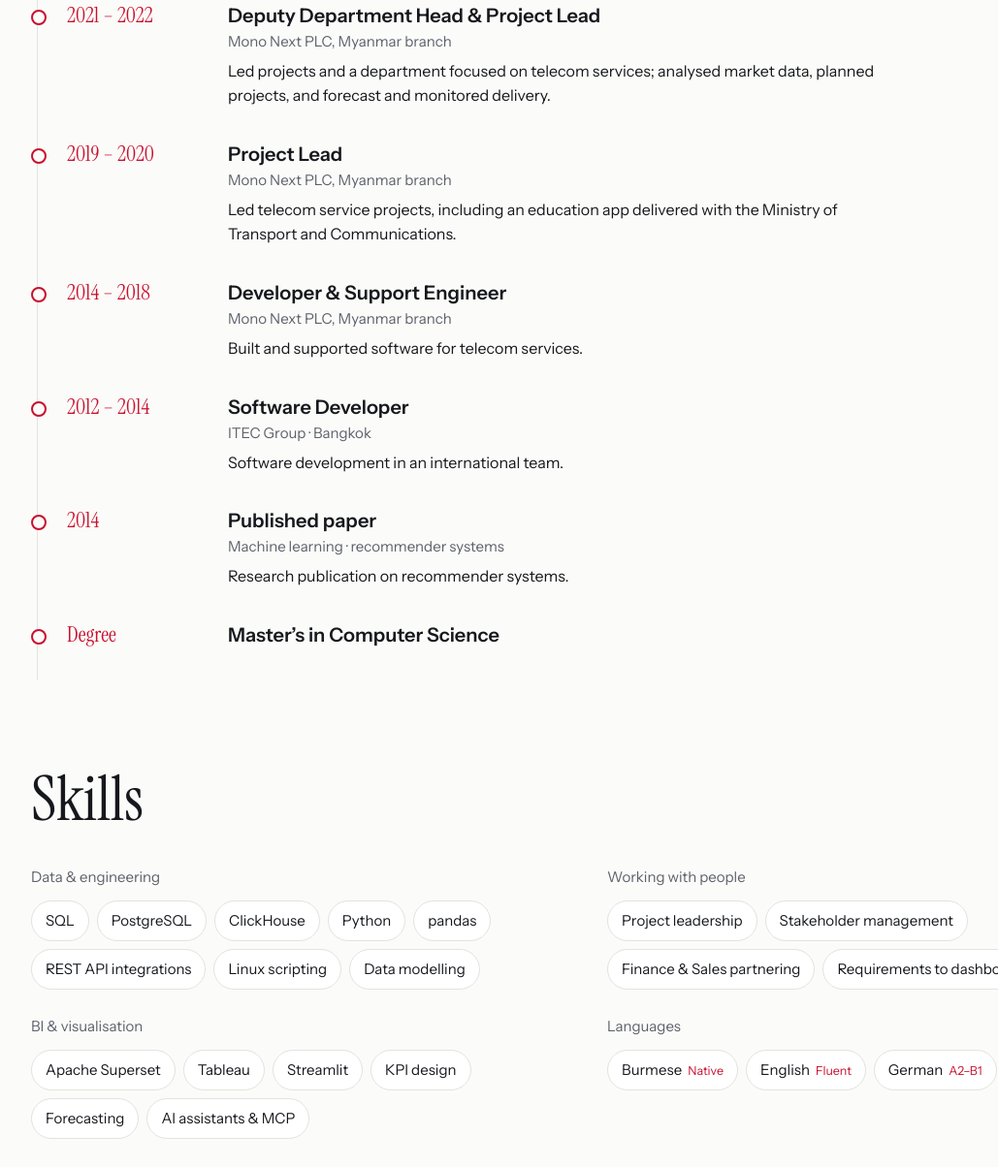
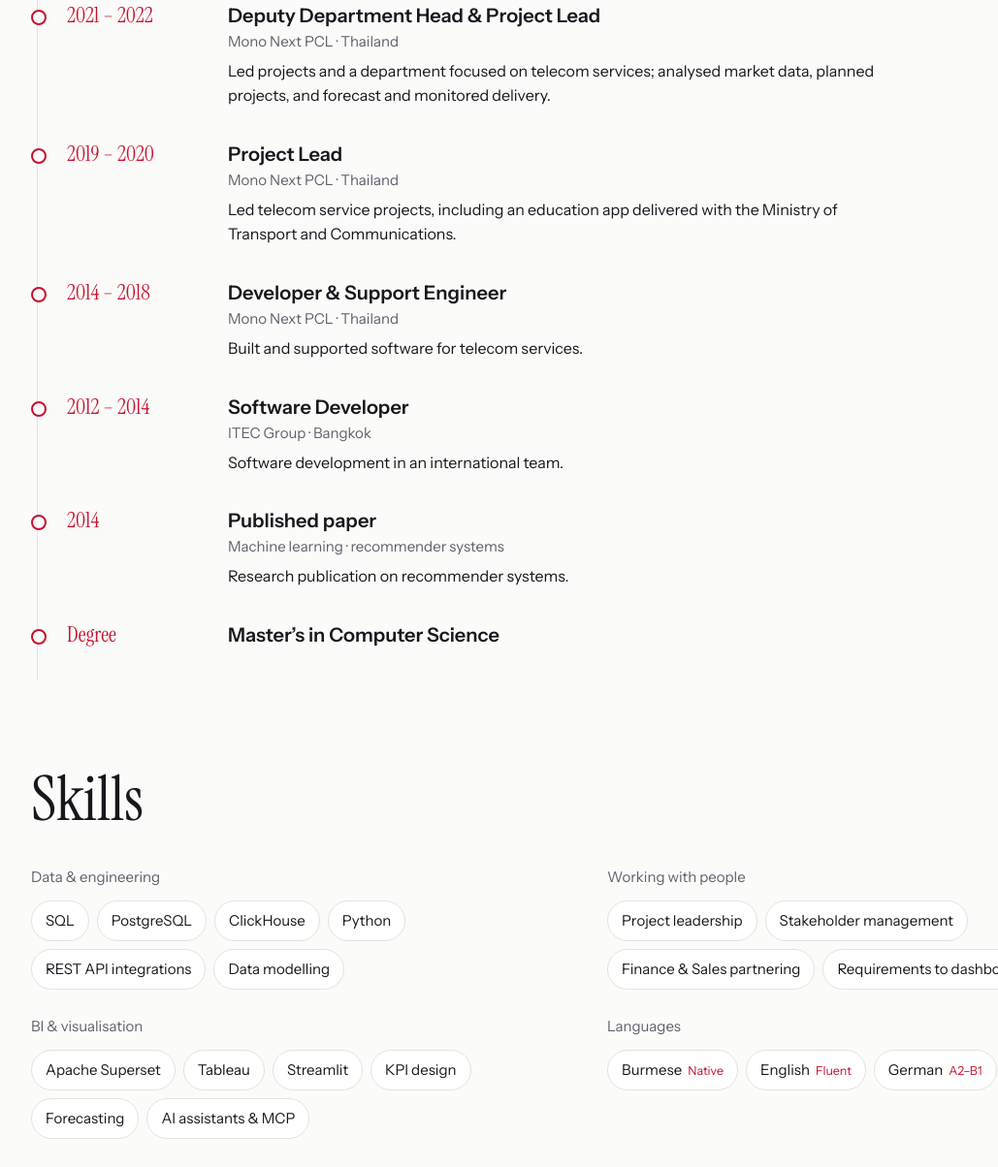
Before and after one commit to susandekoko/susandekoko.github.io, a plain HTML site: page index.html in a window 1280 px wide. Shown: the part 4361-5565 px from the top of the page at 97% size, without its empty margins (32-1061 px from the left). Drawn offline with Linux system fonts and the light colour scheme.

Commit message:
Add files via upload

```diff
--- a/index.html
+++ b/index.html
@@ -230,23 +230,23 @@ const A={en:[["End to end","From the SQL and data pipelines to the dashboard the
 const J={en:[
  ["2024 – now","Senior BI Manager","FoodNotify · Vienna","Joined as BI Manager and promoted to Senior BI Manager. Own BI delivery end to end for a platform serving hotel and restaurant chains: data pipelines, invoice API integrations, internal tools for Finance and Sales, and client-facing dashboards."],
  ["2022","Freelance IT Consultant","P3S · Yangon","Short-term IT consulting engagement."],
- ["2021 – 2022","Deputy Department Head & Project Lead","Mono Next PLC, Myanmar branch","Led projects and a department focused on telecom services; analysed market data, planned projects, and forecast and monitored delivery."],
- ["2019 – 2020","Project Lead","Mono Next PLC, Myanmar branch","Led telecom service projects, including an education app delivered with the Ministry of Transport and Communications."],
- ["2014 – 2018","Developer & Support Engineer","Mono Next PLC, Myanmar branch","Built and supported software for telecom services."],
+ ["2021 – 2022","Deputy Department Head & Project Lead","Mono Next PCL · Thailand","Led projects and a department focused on telecom services; analysed market data, planned projects, and forecast and monitored delivery."],
+ ["2019 – 2020","Project Lead","Mono Next PCL · Thailand","Led telecom service projects, including an education app delivered with the Ministry of Transport and Communications."],
+ ["2014 – 2018","Developer & Support Engineer","Mono Next PCL · Thailand","Built and supported software for telecom services."],
  ["2012 – 2014","Software Developer","ITEC Group · Bangkok","Software development in an international team."],
  ["2014","Published paper","Machine learning · recommender systems","Research publication on recommender systems."],
  ["Degree","Master’s in Computer Science","",""]],
 de:[
  ["2024 – heute","Senior BI Manager","FoodNotify · Wien","Eingestiegen als BI Manager, befördert zum Senior BI Manager. Verantwortung für BI von Anfang bis Ende auf einer Plattform für Hotel- und Restaurantketten: Datenpipelines, API-Anbindungen für Rechnungen, interne Tools für Finance und Sales sowie Dashboards für Kund:innen."],
  ["2022","Freiberufliche IT-Beraterin","P3S · Yangon","Kurzfristiges IT-Beratungsprojekt."],
- ["2021 – 2022","Stellv. Abteilungsleiterin & Projektleiterin","Mono Next PLC, Niederlassung Myanmar","Leitung von Projekten und einer Abteilung im Bereich Telekommunikationsdienste; Marktdatenanalyse, Projektplanung, Prognose und Monitoring."],
- ["2019 – 2020","Projektleiterin","Mono Next PLC, Niederlassung Myanmar","Leitung von Telekom-Projekten, darunter eine Bildungs-App mit dem Ministerium für Verkehr und Kommunikation."],
- ["2014 – 2018","Entwicklerin & Support Engineer","Mono Next PLC, Niederlassung Myanmar","Entwicklung und Support von Software für Telekommunikationsdienste."],
+ ["2021 – 2022","Stellv. Abteilungsleiterin & Projektleiterin","Mono Next PCL · Thailand","Leitung von Projekten und einer Abteilung im Bereich Telekommunikationsdienste; Marktdatenanalyse, Projektplanung, Prognose und Monitoring."],
+ ["2019 – 2020","Projektleiterin","Mono Next PCL · Thailand","Leitung von Telekom-Projekten, darunter eine Bildungs-App mit dem Ministerium für Verkehr und Kommunikation."],
+ ["2014 – 2018","Entwicklerin & Support Engineer","Mono Next PCL · Thailand","Entwicklung und Support von Software für Telekommunikationsdienste."],
  ["2012 – 2014","Softwareentwicklerin","ITEC Group · Bangkok","Softwareentwicklung in einem internationalen Team."],
  ["2014","Publikation","Machine Learning · Empfehlungssysteme","Wissenschaftliche Veröffentlichung zu Empfehlungssystemen."],
  ["Studium","Master in Informatik","",""]]};
-const C={en:{c1:["SQL","PostgreSQL","ClickHouse","Python","pandas","REST API integrations","Linux scripting","Data modelling"],c2:["Apache Superset","Tableau","Streamlit","KPI design","Forecasting","AI assistants & MCP"],c3:["Project leadership","Stakeholder management","Finance & Sales partnering","Requirements to dashboards"],c4:[["Burmese","Native"],["English","Fluent"],["German","A2–B1"]]},
- de:{c1:["SQL","PostgreSQL","ClickHouse","Python","pandas","REST-API-Anbindungen","Linux-Scripting","Datenmodellierung"],c2:["Apache Superset","Tableau","Streamlit","KPI-Design","Prognosen","KI-Assistenten & MCP"],c3:["Projektleitung","Stakeholder-Management","Partner für Finance & Sales","Von Anforderungen zu Dashboards"],c4:[["Burmesisch","Muttersprache"],["Englisch","Fließend"],["Deutsch","A2–B1"]]}};
+const C={en:{c1:["SQL","PostgreSQL","ClickHouse","Python","REST API integrations","Data modelling"],c2:["Apache Superset","Tableau","Streamlit","KPI design","Forecasting","AI assistants & MCP"],c3:["Project leadership","Stakeholder management","Finance & Sales partnering","Requirements to dashboards"],c4:[["Burmese","Native"],["English","Fluent"],["German","A2–B1"]]},
+ de:{c1:["SQL","PostgreSQL","ClickHouse","Python","REST-API-Anbindungen","Datenmodellierung"],c2:["Apache Superset","Tableau","Streamlit","KPI-Design","Prognosen","KI-Assistenten & MCP"],c3:["Projektleitung","Stakeholder-Management","Partner für Finance & Sales","Von Anforderungen zu Dashboards"],c4:[["Burmesisch","Muttersprache"],["Englisch","Fließend"],["Deutsch","A2–B1"]]}};
 const $=id=>document.getElementById(id);
 const render=l=>{
  document.documentElement.lang=l;
```
